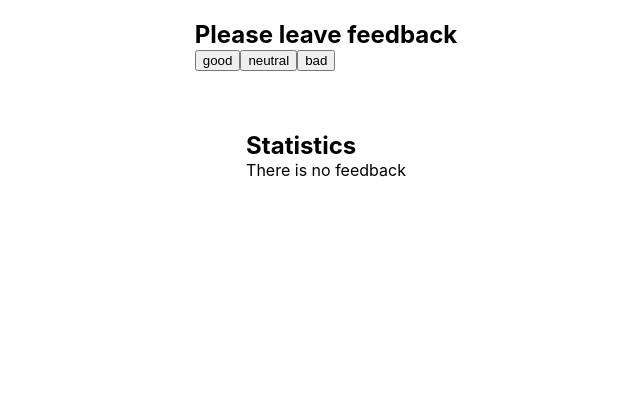
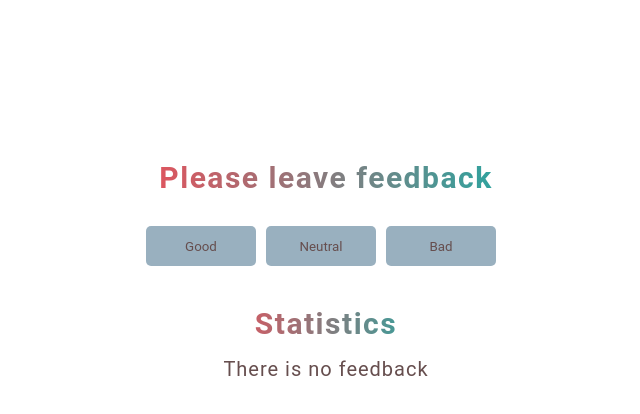
Before and after one commit to ChristinaFrantsova/goit-react-hw-04-feedback, a React (Create React App) app: page / in a window 1280 px wide. Shown: the top 414 px of the page, without its empty margins (314-954 px from the left). Built offline with nearby package versions, Linux system fonts and the light colour scheme.

Commit message:
add styles

```diff
--- a/package.json
+++ b/package.json
@@ -11,6 +11,7 @@
     "react": "^18.1.0",
     "react-dom": "^18.1.0",
     "react-scripts": "5.0.1",
+    "styled-components": "^5.3.10",
     "web-vitals": "^2.1.3"
   },
   "scripts": {
--- a/src/components/FeedbackOptions/FeedbackOptions.jsx
+++ b/src/components/FeedbackOptions/FeedbackOptions.jsx
@@ -1,18 +1,19 @@
 import PropTypes from 'prop-types';
+import { Button } from './FeedbackOptions.styled';
 
 const FeedbackOptions = ({ options, onLeaveFeedback }) => {
   return (
     <div>
       {options.map(option => {
         return (
-          <button
+          <Button
             key={option}
             type="button"
             name={option}
             onClick={onLeaveFeedback}
           >
             {option}
-          </button>
+          </Button>
         );
       })}
 
--- a/src/components/FeedbackOptions/FeedbackOptions.styled.jsx
+++ b/src/components/FeedbackOptions/FeedbackOptions.styled.jsx
@@ -0,0 +1,20 @@
+import styled from 'styled-components';
+
+export const Button = styled.button`
+  font-family: Roboto, Arial, sans-serif;
+  margin-right: 10px;
+  margin-top: 30px;
+  width: 110px;
+  height: 40px;
+  color: #664e4e;
+  border-radius: 5px;
+  padding: 10px 25px;
+  transition: all 0.3s ease;
+  background: #99b0bf;
+  border: none;
+  cursor: pointer;
+  text-transform: capitalize;
+  :hover {
+    color: #fff;
+  }
+`;
--- a/src/components/Notification/Notification.jsx
+++ b/src/components/Notification/Notification.jsx
@@ -1,7 +1,8 @@
 import PropTypes from 'prop-types';
+import { Message } from './Notification.styled';
 
 const Notification = ({ message }) => {
-  return <p>{message}</p>;
+  return <Message>{message}</Message>;
 };
 
 Notification.propTypes = {
--- a/src/components/Notification/Notification.styled.jsx
+++ b/src/components/Notification/Notification.styled.jsx
@@ -0,0 +1,11 @@
+import styled from 'styled-components';
+
+export const Message = styled.p`
+  font-family: Roboto, Arial, sans-serif;
+  color: #664e4e;
+  font-size: 20px;
+  text-align: center;
+  line-height: 1.2;
+  letter-spacing: 0.05em;
+  margin-top: 15px;
+`;
--- a/src/components/Section/Section.jsx
+++ b/src/components/Section/Section.jsx
@@ -1,9 +1,10 @@
 import PropTypes from 'prop-types';
+import { Title } from './Section.styled';
 
 const Section = ({ title, children }) => {
   return (
     <section>
-      <h2>{title}</h2>
+      <Title>{title}</Title>
       {children}
     </section>
   );
--- a/src/components/Section/Section.styled.jsx
+++ b/src/components/Section/Section.styled.jsx
@@ -0,0 +1,13 @@
+import styled from 'styled-components';
+
+export const Title = styled.h2`
+  font-size: 30px;
+  text-align: center;
+  line-height: 1.2;
+  letter-spacing: 0.05em;
+  font-family: Roboto, Arial, sans-serif;
+  background-color: #2aa5a0;
+  background-image: linear-gradient(90deg, #e3535d, #2aa5a0);
+  -webkit-background-clip: text;
+  -webkit-text-fill-color: transparent;
+`;
--- a/src/components/Statistics/Statistics.jsx
+++ b/src/components/Statistics/Statistics.jsx
@@ -1,19 +1,15 @@
 import PropTypes from 'prop-types';
+import { Box, Text } from './Statistics.styled';
 
 const Statistics = ({ good, neutral, bad, total, positivePercentage }) => {
   return (
-    <div
-      style={{
-        display: 'flex',
-        flexDirection: 'column',
-      }}
-    >
-      <span>Good: {good}</span>
-      <span>Neutral: {neutral}</span>
-      <span>Bad: {bad}</span>
-      <span>Total: {total}</span>
-      <span>Positive feedback: {positivePercentage}%</span>
-    </div>
+    <Box>
+      <Text>Good: {good}</Text>
+      <Text>Neutral: {neutral}</Text>
+      <Text>Bad: {bad}</Text>
+      <Text>Total: {total}</Text>
+      <Text>Positive feedback: {positivePercentage}%</Text>
+    </Box>
   );
 };
 
--- a/src/components/Statistics/Statistics.styled.jsx
+++ b/src/components/Statistics/Statistics.styled.jsx
@@ -0,0 +1,17 @@
+import styled from 'styled-components';
+
+export const Box = styled.div`
+  display: flex;
+  flex-direction: column;
+  gap: 20px;
+  margin-top: 15px;
+`;
+
+export const Text = styled.span`
+  font-size: 16px;
+  font-family: Roboto, Arial, sans-serif;
+  background-color: #2aa5a0;
+  background-image: linear-gradient(90deg, #e3535d, #2aa5a0);
+  -webkit-background-clip: text;
+  -webkit-text-fill-color: transparent;
+`;
--- a/src/index.css
+++ b/src/index.css
@@ -38,11 +38,11 @@ img {
 }
 
 .container {
-  padding: 20px;
+  padding: 160px;
   height: 100%;
   display: flex;
   flex-direction: column;
-  gap: 60px;
+  gap: 40px;
   justify-content: center;
   align-items: center;
 }
```
Also changed, not shown: 1 other file (tests, documents, lock files or other folders).
